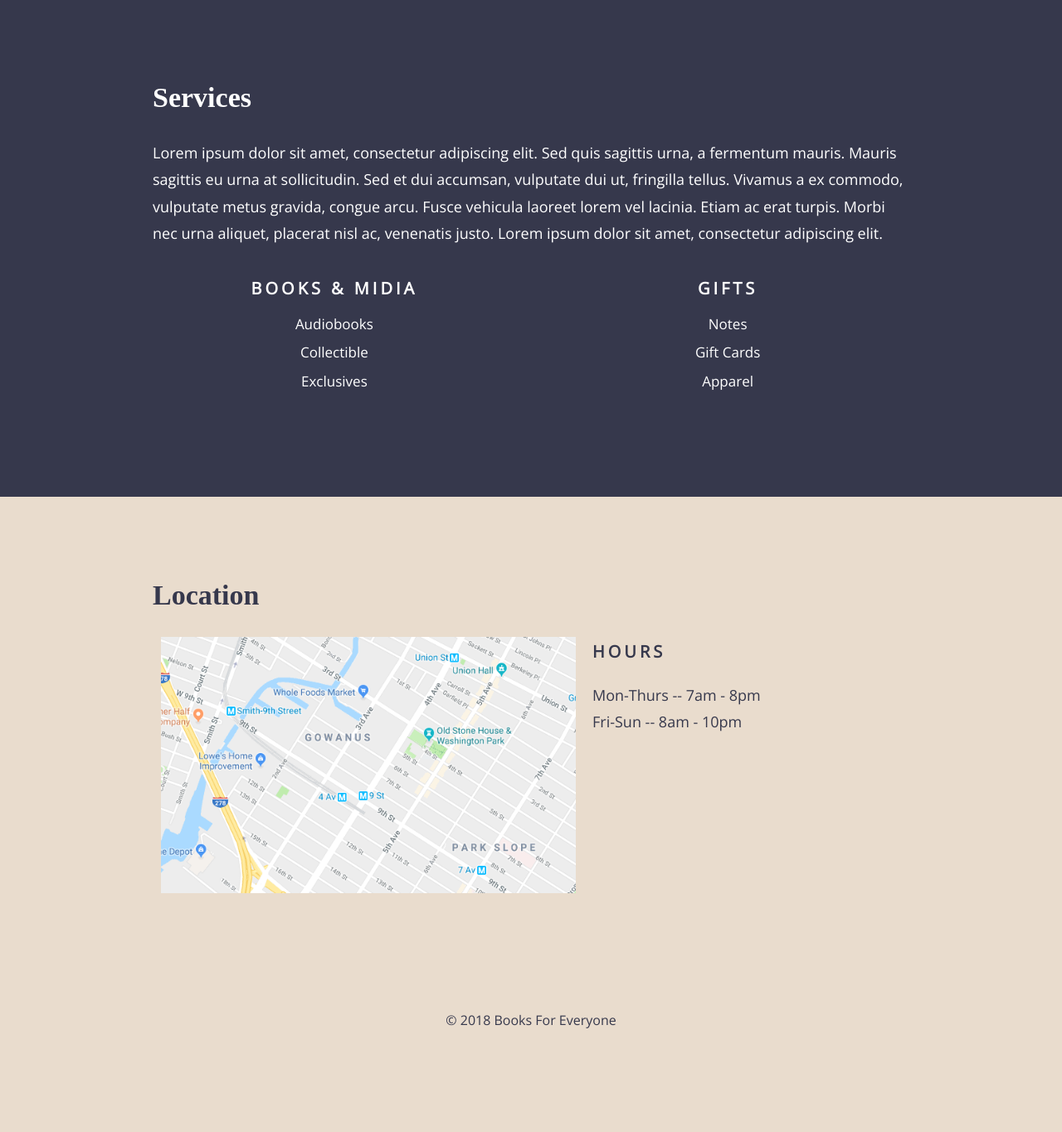
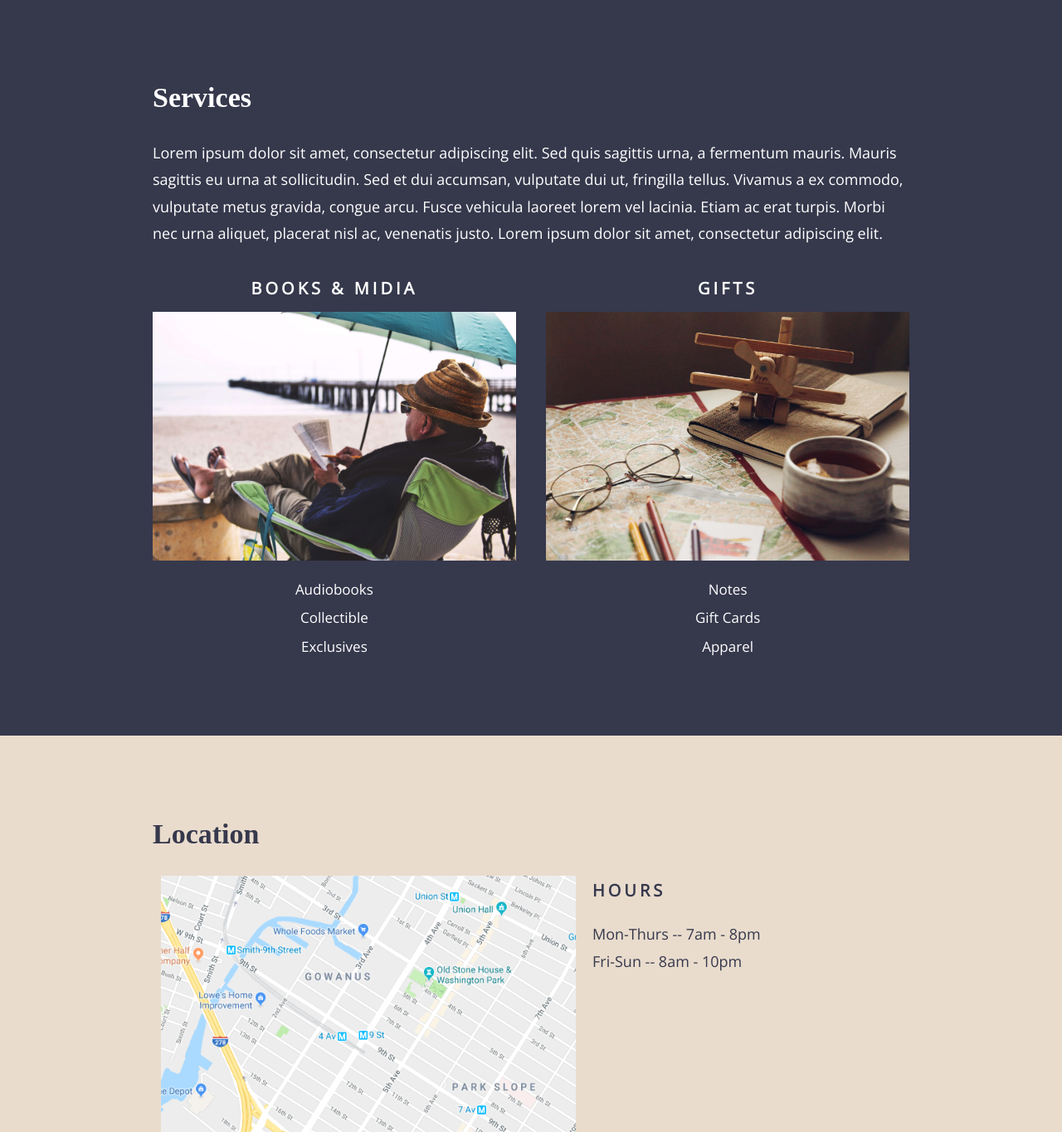
Before and after one commit to marceloazambuja/Books-For-Everyone_CleanWebpage, a PHP site: page /index.html in a window 1280 px wide. Shown: the part 1320-2685 px from the top of the page at 83% size. Before the commit the page ends 2560 px from the top, so only its background shows below. Run offline with PHP 8.4, Linux system fonts and the light colour scheme; some web fonts are replaced.

Commit message:
style.css fixed

```diff
--- a/css/style.css
+++ b/css/style.css
@@ -258,6 +258,7 @@ a, a:visited {
         width: 48%; } }
   #services .grid__image {
     height: 300px;
+    max-width: 100%;
     margin: 0 0 20px;
     background-size: cover;
     background-position: center center; }
--- a/index.html
+++ b/index.html
@@ -86,7 +86,7 @@
                             <div class="grid">
                                 <div class="grid__item">
                                     <header>Books & Midia</header>
-                                    <div class="grid__item" style="background-image:url(images/Services01.jpg)"></div>
+                                    <div class="grid__image" style="background-image:url(images/Services01.jpg)"></div>
                                     <div class="grid__content">
                                         <p>Audiobooks</p>
                                         <p>Collectible</p>
@@ -95,7 +95,7 @@
                                 </div>
                                 <div class="grid__item">
                                     <header>Gifts</header>
-                                    <div class="grid__item" style="background-image:url(images/Services02.jpg)"></div>
+                                    <div class="grid__image" style="background-image:url(images/Services02.jpg)"></div>
                                     <div class="grid__content">
                                         <p>Notes</p>
                                         <p>Gift Cards</p>
```
